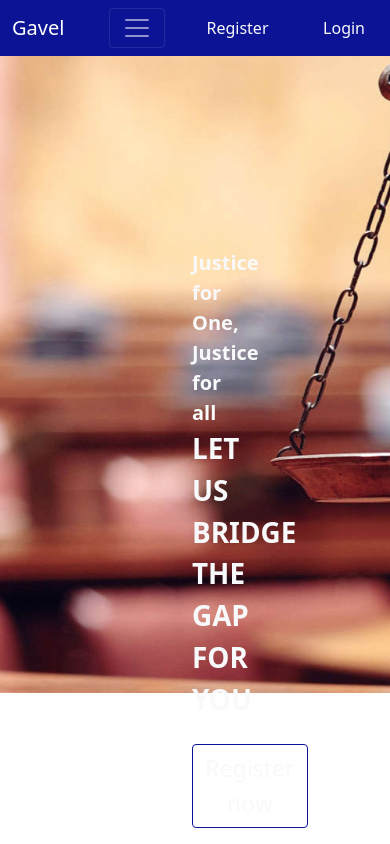
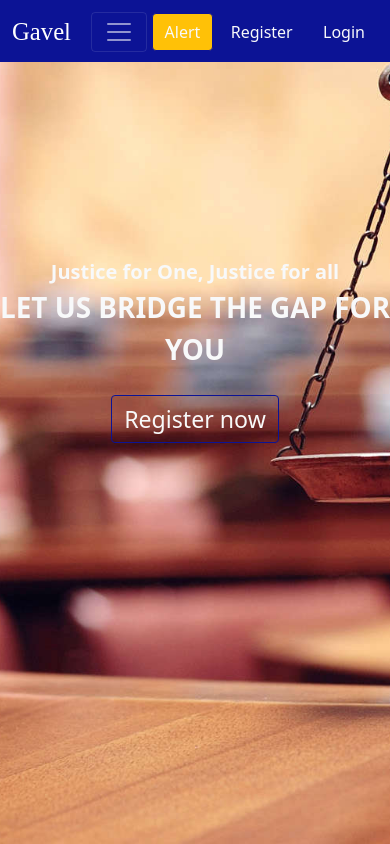
Before and after one commit to OyinDee/gavel, a React (Create React App) app: page / in a window 390 px wide. Built offline with nearby package versions, Linux system fonts and the light colour scheme.

Commit message:
adjusted the responsiveness

```diff
--- a/src/layouts/Navbar.js
+++ b/src/layouts/Navbar.js
@@ -5,8 +5,8 @@ const Navbar = () => {
   return (
     <div>
         <nav className="navbar navbar-expand-lg navbar-dark bg-gavel">
-            <div className="container-fluid">
-                <Link className="navbar-brand" to="/">Gavel</Link>
+            <div className="container-fluid" style={{position: 'relative', marginRight: '0'}}>
+                <Link className="navbar-brand fs-2" to="/" style={{fontFamily : 'ink free'}}>Gavel</Link>
                 <button className="navbar-toggler" type="button" data-bs-toggle="collapse" data-bs-target="#navbarTogglerDemo02" aria-controls="navbarTogglerDemo02" aria-expanded="false" aria-label="Toggle navigation">
                 <span className="navbar-toggler-icon"></span>
                 </button>
@@ -23,7 +23,8 @@ const Navbar = () => {
                         </li>
                     </ul>
                 </div>
-                <Link className='btn btn-outline-gavel text-light' to="/register">Register</Link>
+                <Link className='btn btn-outline-gavel text-light ml-2 bg-warning' to="/distress">Alert</Link>
+                <Link className='btn btn-outline-gavel text-light ml-2' to="/register">Register</Link>
                 <Link className='btn btn-outline-gavel text-light' to="/login">Login</Link>
             </div>
         </nav>
--- a/src/pages/Home.css
+++ b/src/pages/Home.css
@@ -1,9 +1,13 @@
 .home_background{
     background: url(/src/register.jpg) no-repeat center fixed;
     background-size: cover;
-    height: 39.8em;
-    padding: 12em;
+    padding-top: 50%;
     font-weight: bold;
+    position: fixed;
+    left: 0;
+    right: 0;
+    bottom: 0;
+    top: 3.89em;
 }
 .btn{
     background-color: #0c1395;
```
